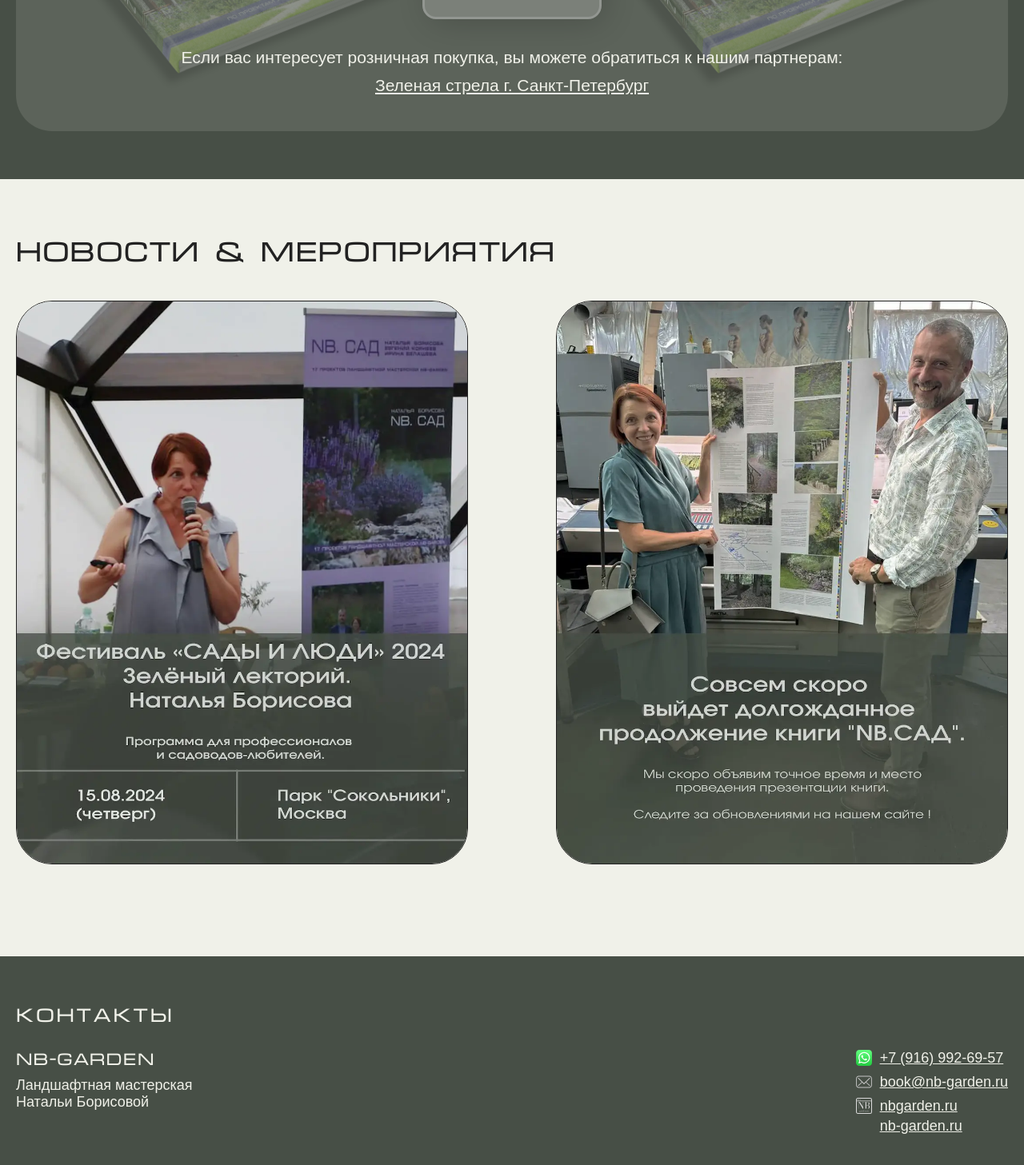
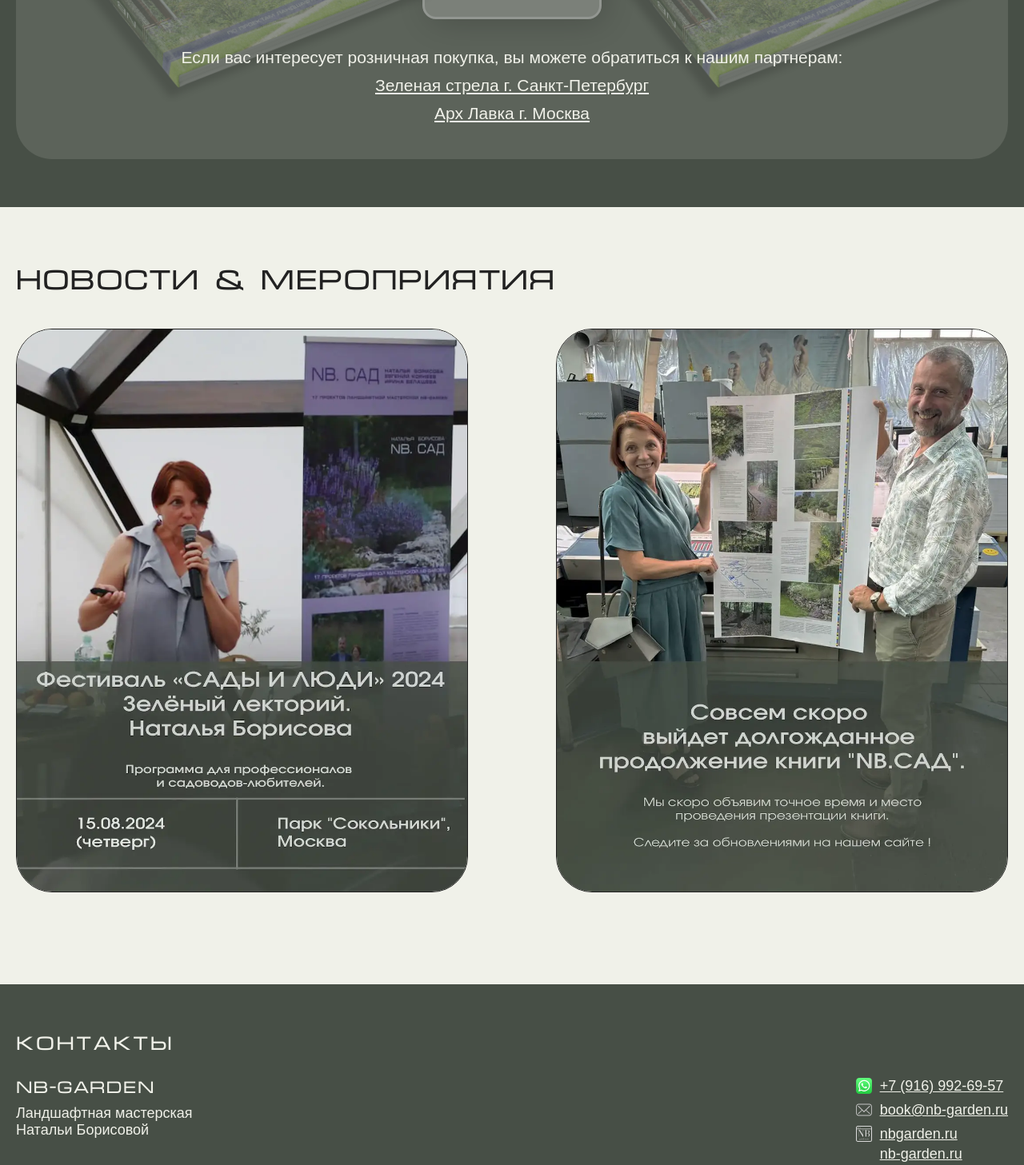
Before and after one commit to ilyamukhamedov/landing_part2, a React (Vite) app: page / in a window 1280 px wide. Shown: the part 4140-5597 px from the top of the page at 80% size. Built offline with nearby package versions, Linux system fonts and the light colour scheme; no server answers.

Commit message:
add link to new shop

```diff
--- a/src/components/Footer/Footer.css
+++ b/src/components/Footer/Footer.css
@@ -98,11 +98,12 @@
 .footer__copyright {
   font-family: "Involve", sans-serif;
   font-weight: normal;
-  font-size: 10px;
+  font-size: 12px;
   color: #f0f1e9;
   margin: 0;
   padding-top: 40px;
   text-align: right;
+  padding-bottom: 10px;
 }
 .footer__link {
   color: #f0f1e9;
--- a/src/components/Footer/Footer.jsx
+++ b/src/components/Footer/Footer.jsx
@@ -78,7 +78,7 @@ const Footer = () => {
         Copyright © 2024 by{" "}
         <a
           className="footer__link"
-          href="https://www.linkedin.com/in/ilyamukhamedov/"
+          href="https://ilya-portfolio.vercel.app/"
           target="_blank"
         >
           Ilya
--- a/src/components/Policy/Policy.css
+++ b/src/components/Policy/Policy.css
@@ -86,7 +86,6 @@
 
 .policy__link {
   color: #f0f1e9;
-
   transition: 0.2s ease;
 }
 
--- a/src/components/Policy/Policy.jsx
+++ b/src/components/Policy/Policy.jsx
@@ -26,6 +26,14 @@ const Policy = ({ isOpen }) => {
           >
             Зеленая стрела г. Санкт-Петербург
           </a>
+          <br />
+          <a
+            className="policy__link"
+            href="https://arh-lavka.ru/"
+            target="_blank"
+          >
+            Арх Лавка г. Москва
+          </a>
         </p>
         <img className="policy__image" src={book} alt="image of the book" />
         <img
```
